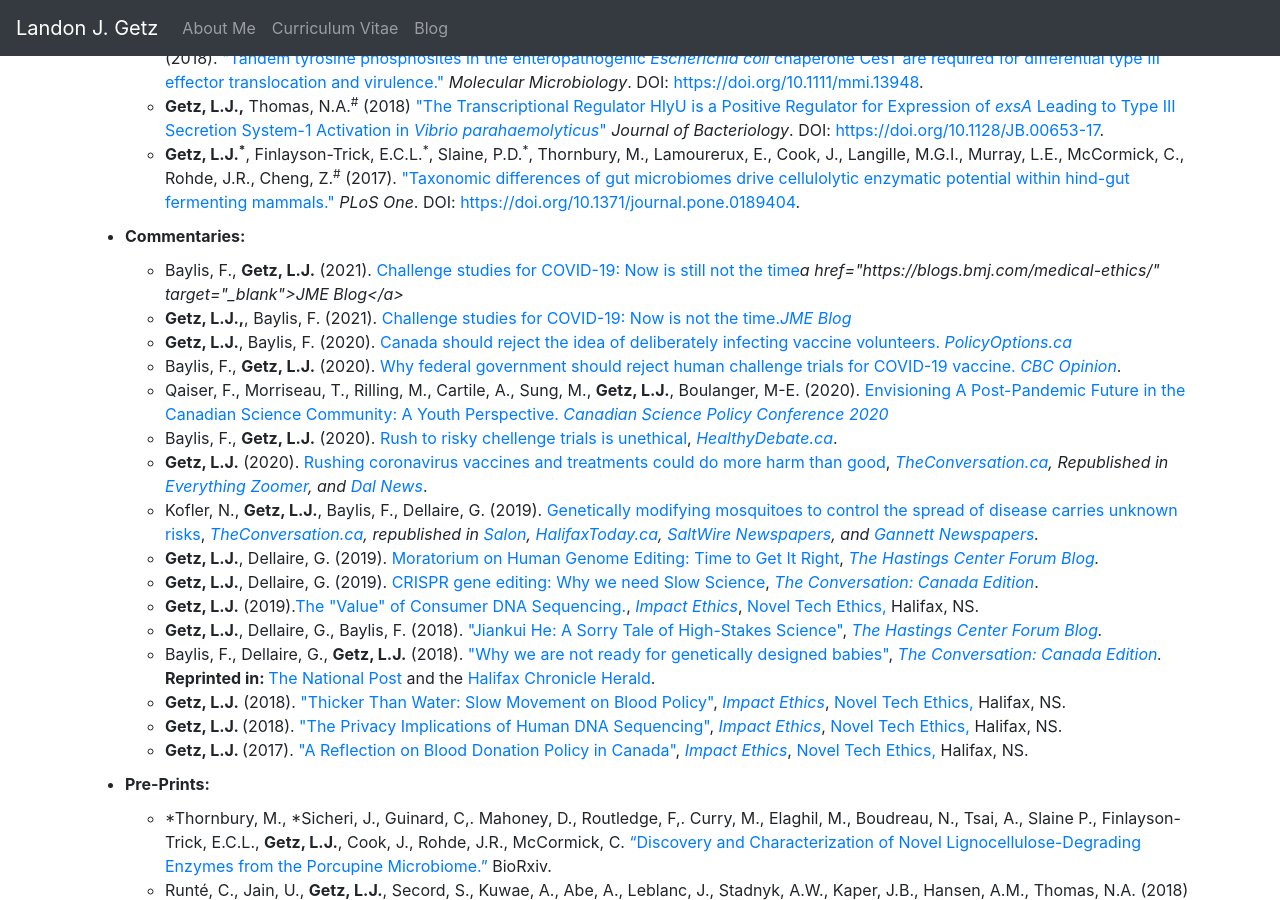
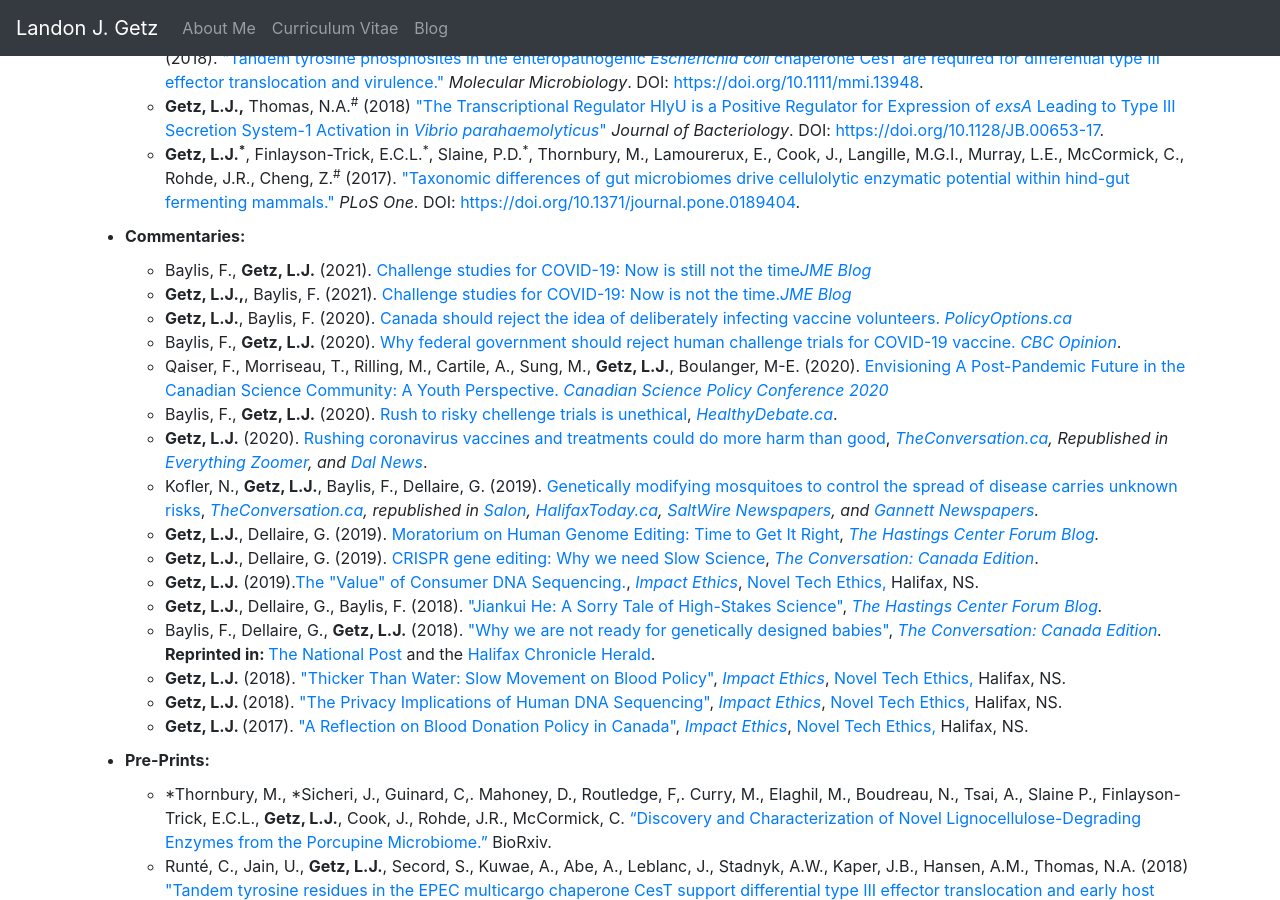
Before and after one commit to LandonGetz/OldCVWebsite, a Jekyll site: the page built from index.md, in a window 1280 px wide and 900 px high, scrolled down 2859 px. Built offline with Jekyll 4.4.1, drawn with Linux system fonts in a browser that asks for light colours; nearby versions of some CDN libraries.

Commit message:
Quick fix
Fix a mising bracket

```diff
--- a/index.md
+++ b/index.md
@@ -137,7 +137,7 @@ scroll: true
             </ul>
             <li id="list"><b>Commentaries:</b>
                 <ul id="sublist">
-                    <li>Baylis, F., <b>Getz, L.J.</b> (2021). <a href="https://blogs.bmj.com/medical-ethics/2021/04/27/challenge-studies-for-covid-19-now-is-still-not-the-time/" target="_blank">Challenge studies for COVID-19: Now is still not the time</a><i>a href="https://blogs.bmj.com/medical-ethics/" target="_blank">JME Blog</a></i></li>
+                    <li>Baylis, F., <b>Getz, L.J.</b> (2021). <a href="https://blogs.bmj.com/medical-ethics/2021/04/27/challenge-studies-for-covid-19-now-is-still-not-the-time/" target="_blank">Challenge studies for COVID-19: Now is still not the time</a><i><a href="https://blogs.bmj.com/medical-ethics/" target="_blank">JME Blog</a></i></li>
                     <li><b>Getz, L.J.,</b>, Baylis, F. (2021). <a href="https://blogs.bmj.com/medical-ethics/2021/04/06/challenge-studies-for-covid-19-now-is-not-the-time/" target="_blank">
                     Challenge studies for COVID-19: Now is not the time.</a><i><a href="https://blogs.bmj.com/medical-ethics/" target="_blank">JME Blog</a></i></li>
                     <li><b>Getz, L.J.</b>, Baylis, F. (2020). <a href="https://policyoptions.irpp.org/magazines/november-2020/canada-should-reject-the-idea-of-deliberately-infecting-vaccine-volunteers/" target="_blank">Canada should reject the idea of deliberately infecting vaccine volunteers.</a> <i><a href="https://policyoptions.irpp.org/" target="_blank">PolicyOptions.ca</a></i></li>
```
